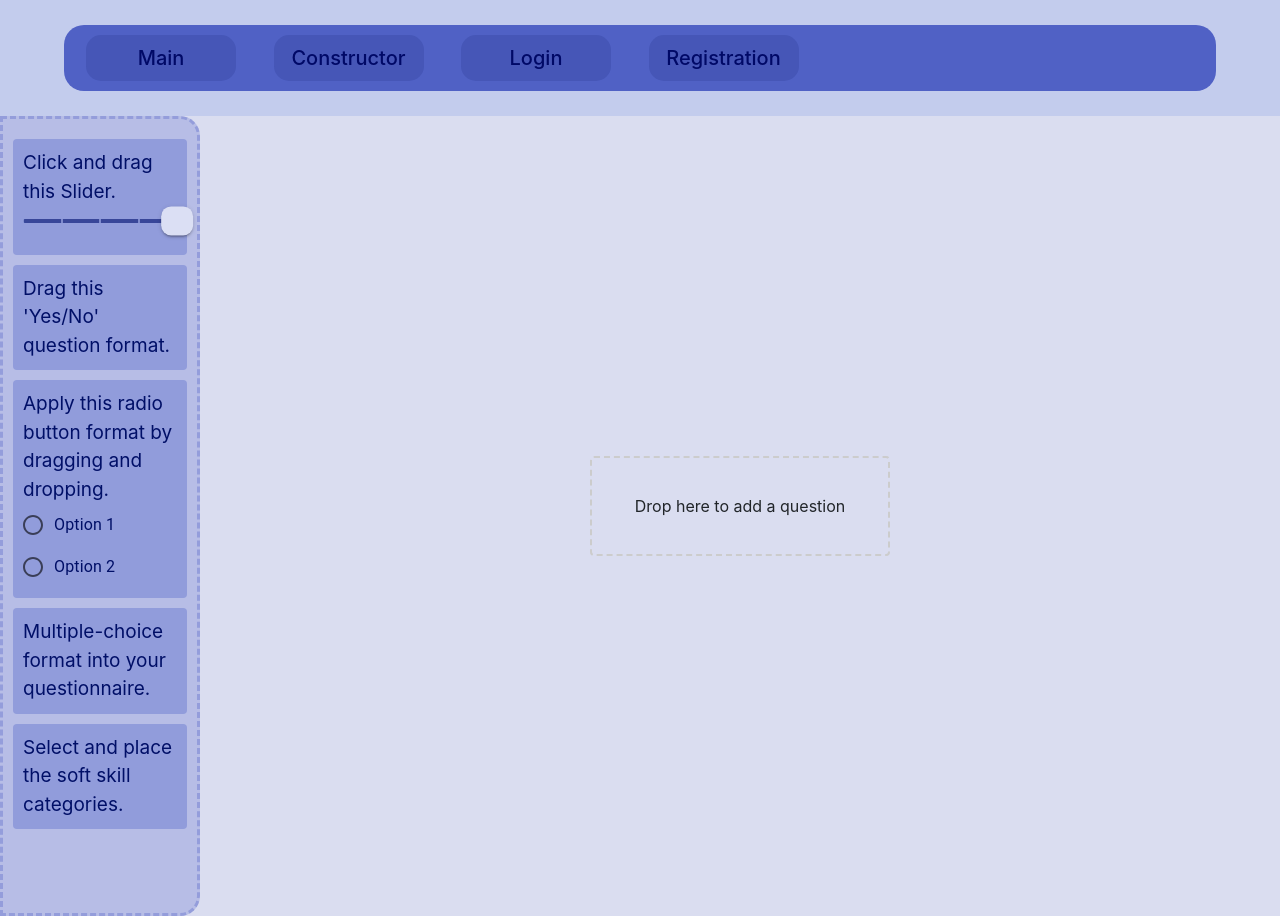
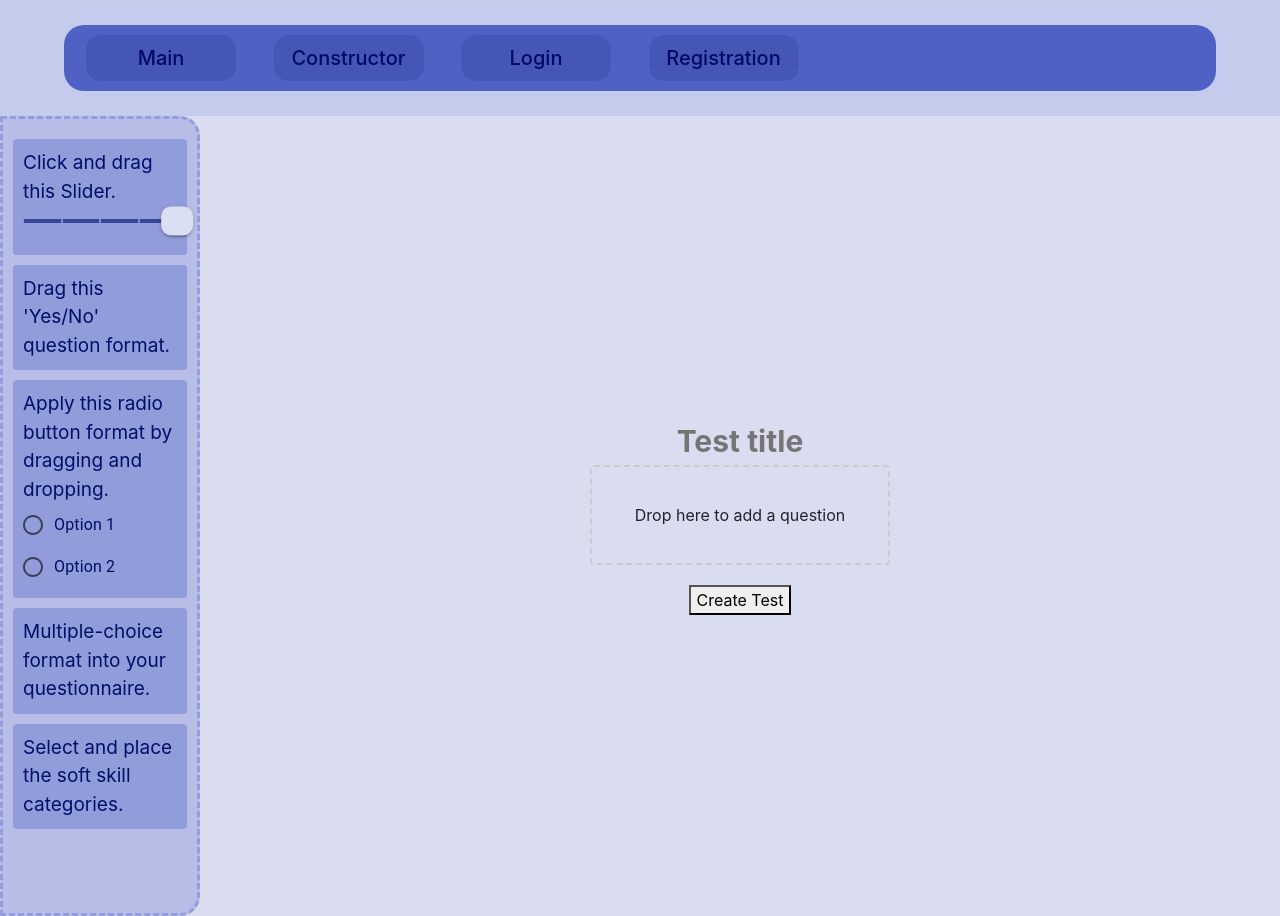
Before and after one commit to Viakaa/soft-skills-frontend, a React (Create React App) app: page /test_constructor in a window 1280 px wide. Built offline with nearby package versions, Linux system fonts and the light colour scheme.

Commit message:
Added functional to create test with yes/no

```diff
--- a/src/Components/DNDconstructor/DNDconstructor.css
+++ b/src/Components/DNDconstructor/DNDconstructor.css
@@ -338,3 +338,22 @@
   position: relative;
   top: -15px;
 }
+
+.test_name{
+  background-color: transparent;
+  border: none;
+  text-align: center;
+  font-size: 30px;
+  color:#384699;
+  font-weight: 700;
+}
+.test_name:focus{
+  background-color: transparent;
+  border: none;
+  text-align: center;
+  font-size: 30px;
+  color:#384699;
+  font-weight: 700;
+  outline: none !important;
+
+}
--- a/src/Components/DNDconstructor/DNDconstructor.js
+++ b/src/Components/DNDconstructor/DNDconstructor.js
@@ -24,6 +24,9 @@ import RadioButtonUncheckedIcon from "@mui/icons-material/RadioButtonUnchecked";
 import CheckIcon from "@mui/icons-material/Check";
 import RemoveIcon from "@mui/icons-material/Remove";
 import SearchIcon from "@mui/icons-material/Search";
+import axios from 'axios';
+
+
 const ItemTypes = {
   QUESTION: "question",
   TEXT_AREA: "textArea",
@@ -807,6 +810,54 @@ function DNDconstructor() {
     );
   };
 
+
+
+  const [testTitle, setTestTitle] = useState('');
+
+  const handleCreateTest = async () => {
+    try {
+      const authToken = localStorage.getItem('authToken');
+
+      // Filter for Yes/No questions only
+      const yesNoQuestions = items.filter(item => item.type === ItemTypes.YES_NO_QUESTION);
+
+      const questionPromises = yesNoQuestions.map(question =>
+        axios.post('http://ec2-34-239-91-8.compute-1.amazonaws.com/questions', {
+          question: "Question",
+          type: 'yes_no',
+          category: "communication",
+          points:3
+        },{
+          headers: {
+            Authorization: `Bearer ${authToken}`
+          }
+        })
+      );
+
+      // Wait for all questions to be posted
+      const questionResponses = await Promise.all(questionPromises);
+
+      // Extract IDs from the responses
+      const questionIds = questionResponses.map(res => res.data._id);
+      console.log(questionIds);
+      // Create the test with the question IDs
+      const testResponse = await axios.post('http://ec2-34-239-91-8.compute-1.amazonaws.com/tests', {
+        title: testTitle,
+        questions: questionIds,
+      },{
+        headers: {
+          Authorization: `Bearer ${authToken}`
+        }
+      });
+
+      console.log('Test created:', testResponse.data);
+    } catch (error) {
+      console.error('Error creating test:', error);
+    }
+  };
+
+
+
   return (
     <DndProvider backend={HTML5Backend}>
       <div className="app">
@@ -821,7 +872,11 @@ function DNDconstructor() {
           <DraggableMultiChoice content="Multiple-choice format into your questionnaire." />
           <DraggableSkillSelector content="Select and place the soft skill categories." />
         </aside>
+
         <main className="main-content">
+        <input className='test_name' placeholder='Test title' value={testTitle}
+        onChange={e => setTestTitle(e.target.value)}/>
+
           <div className="item-list">
             {items.map((item, index) => {
               if (item.type === ItemTypes.YES_NO_QUESTION) {
@@ -891,7 +946,10 @@ function DNDconstructor() {
             })}
           </div>
           <DropArea onAddItem={addItem} items={items} />
+          <button onClick={handleCreateTest}>Create Test</button>
+
         </main>
+
       </div>
     </DndProvider>
   );
```
